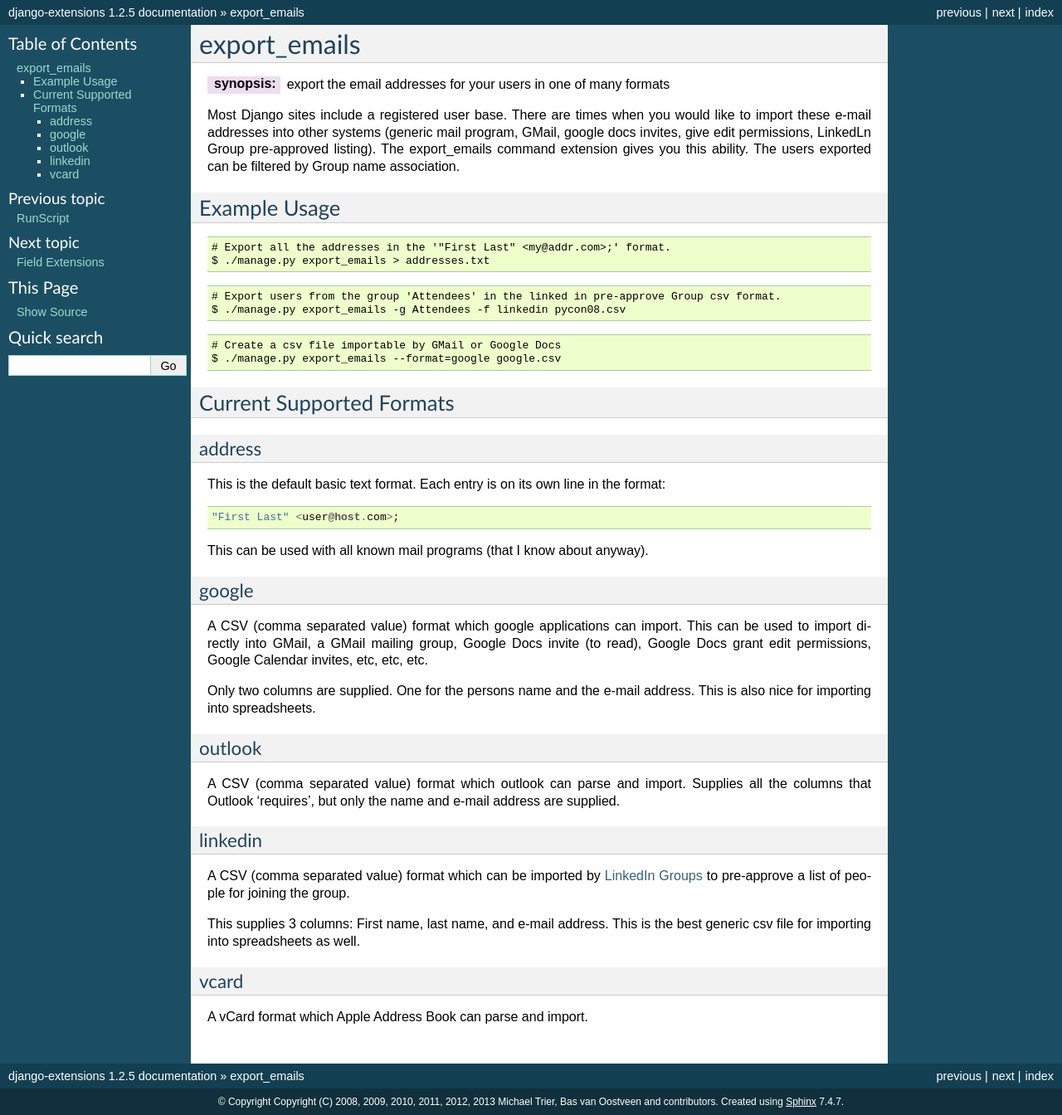
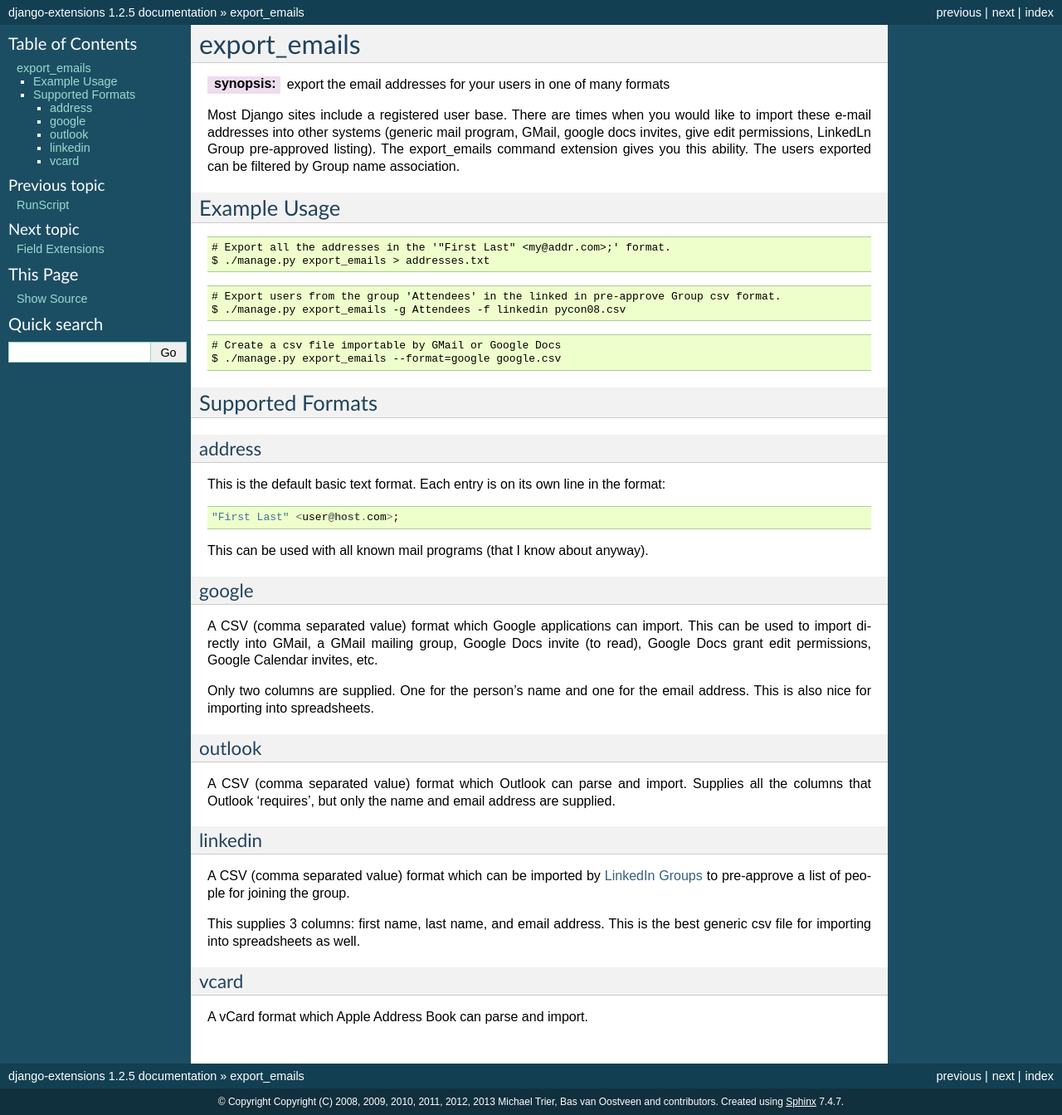
Before and after one commit to MustafaFiser/django-extensions, a Sphinx documentation site: the page built from docs/export_emails.rst, in a window 1280 px wide. Shown: the whole page at 83% size. Built offline with Sphinx 7.4.7, drawn with Linux system fonts in a browser that asks for light colours.

Commit message:
Typo/grammar corrections.

```diff
--- a/docs/export_emails.rst
+++ b/docs/export_emails.rst
@@ -29,8 +29,8 @@ Example Usage
   $ ./manage.py export_emails --format=google google.csv
 
 
-Current Supported Formats
--------------------------
+Supported Formats
+-----------------
 
 address
 ^^^^^^^
@@ -46,20 +46,20 @@ This can be used with all known mail programs (that I know about anyway).
 google
 ^^^^^^
 
-A CSV (comma separated value) format which google applications can import.
+A CSV (comma separated value) format which Google applications can import.
 This can be used to import directly into GMail, a GMail mailing group, Google
 Docs invite (to read), Google Docs grant edit permissions, Google Calendar
-invites, etc, etc, etc.
+invites, etc.
 
-Only two columns are supplied. One for the persons name and the e-mail address.
+Only two columns are supplied. One for the person's name and one for the email address.
 This is also nice for importing into spreadsheets.
 
 
 outlook
 ^^^^^^^
 
-A CSV (comma separated value) format which outlook can parse and import.
-Supplies all the columns that Outlook 'requires', but only the name and e-mail
+A CSV (comma separated value) format which Outlook can parse and import.
+Supplies all the columns that Outlook 'requires', but only the name and email
 address are supplied.
 
 
@@ -69,7 +69,7 @@ linkedin
 A CSV (comma separated value) format which can be imported by `LinkedIn Groups`_
 to pre-approve a list of people for joining the group.
 
-This supplies 3 columns: First name, last name, and e-mail address. This is the
+This supplies 3 columns: first name, last name, and email address. This is the
 best generic csv file for importing into spreadsheets as well.
 
 
```
